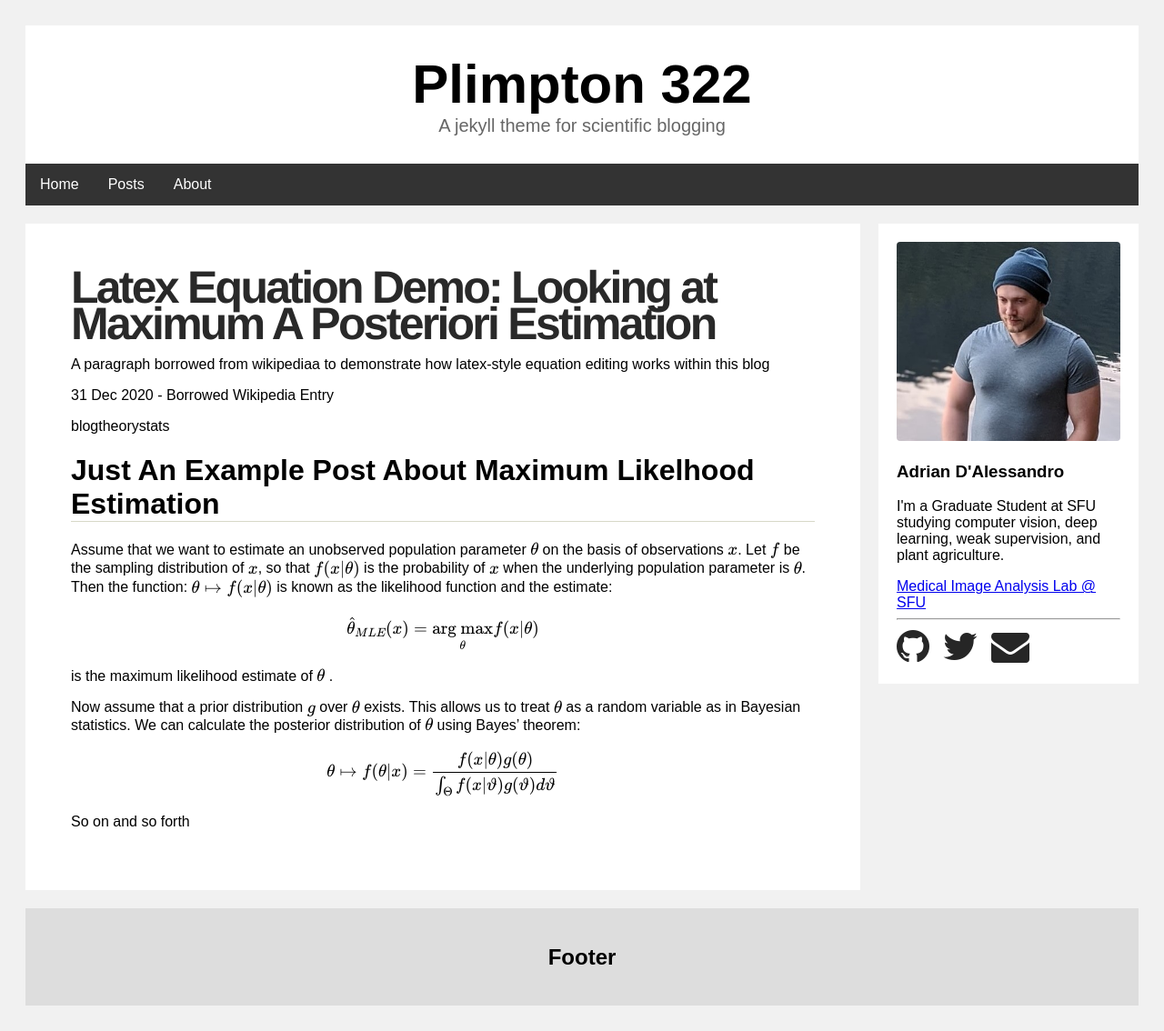
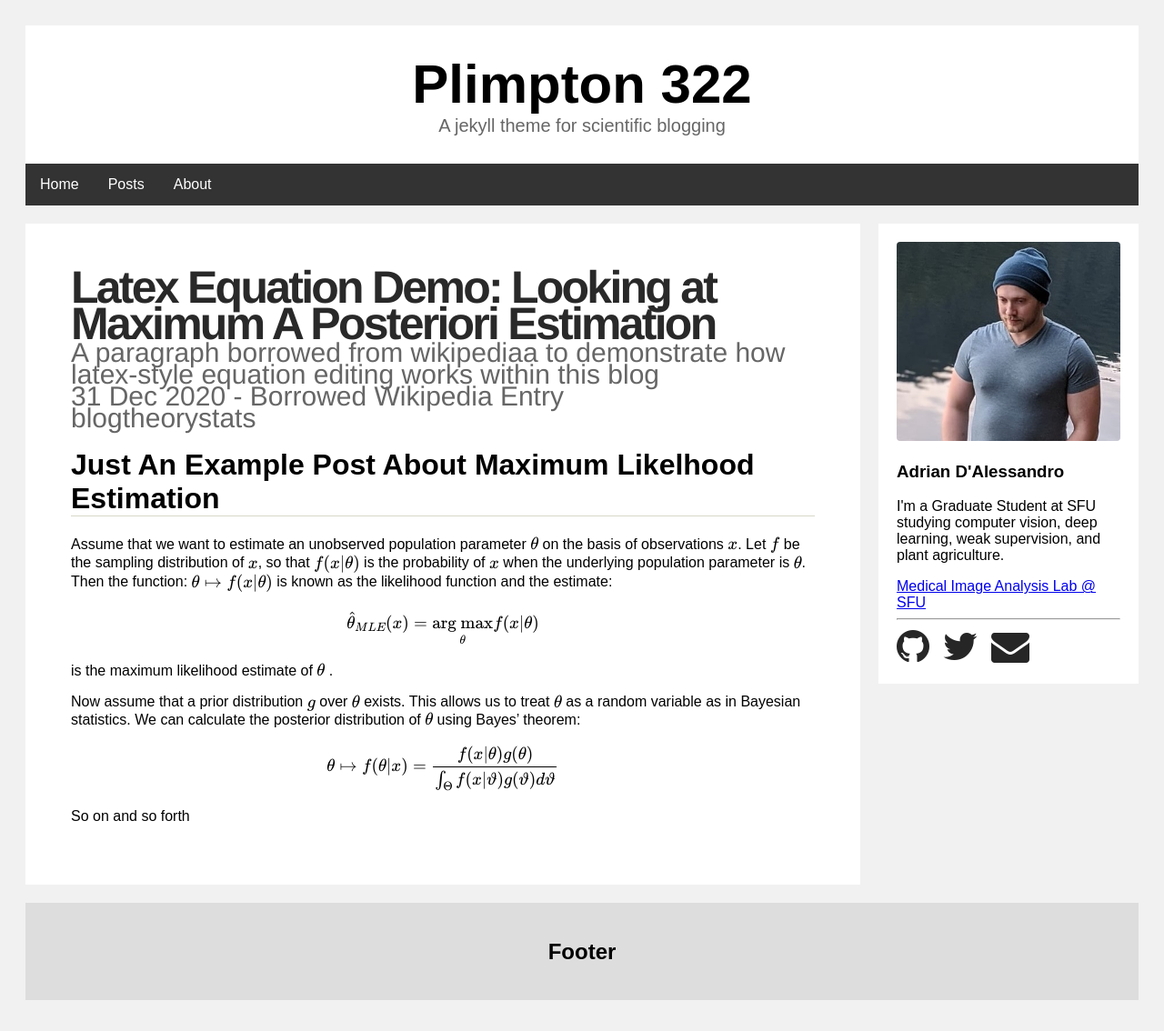
Before and after one commit to adrian-dalessandro/Plimpton322, a Jekyll site: the page built from _posts/2020-12-31-example-latex-math.md, in a window 1280 px wide. Shown: the whole page at 91% size. Built offline with Jekyll 4.4.1, drawn with Linux system fonts in a browser that asks for light colours; formulas are drawn with MathJax 3.

Commit message:
Update main.scss

```diff
--- a/_sass/main.scss
+++ b/_sass/main.scss
@@ -80,6 +80,14 @@ body {
   margin: auto;
 }
 
+.post-header p {
+   font-size: 30px;
+   margin-block: auto;
+   color: #666;
+   font-family: 'Helvetica', 'Arial', sans-serif;
+   line-height: 80%;
+}
+
 /* Clear floats after the columns */
 .row:after {
   content: "";
```
